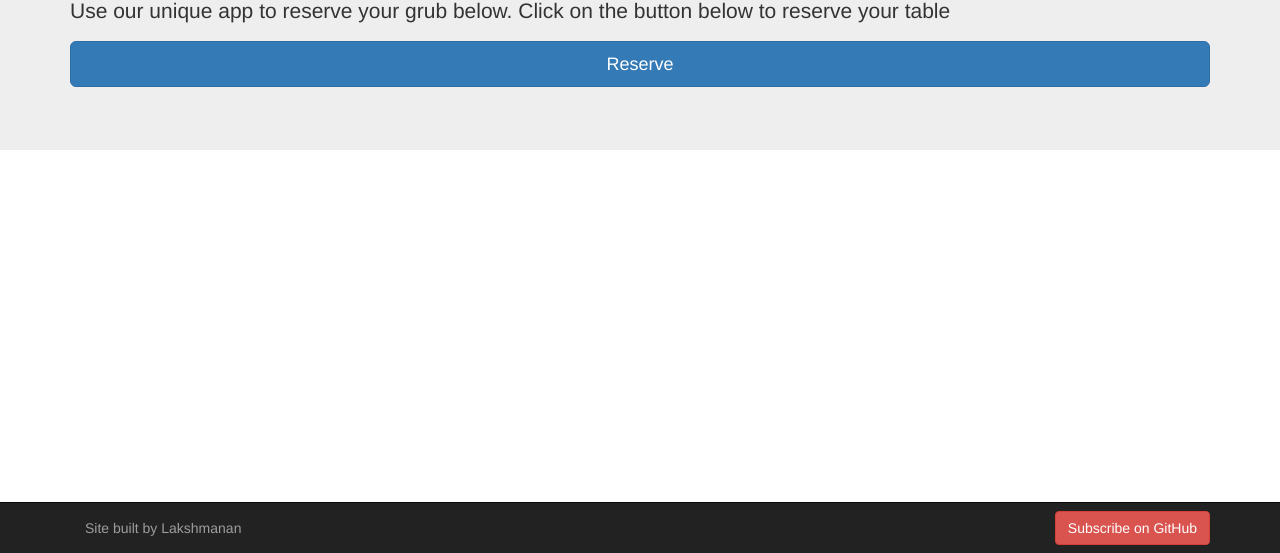
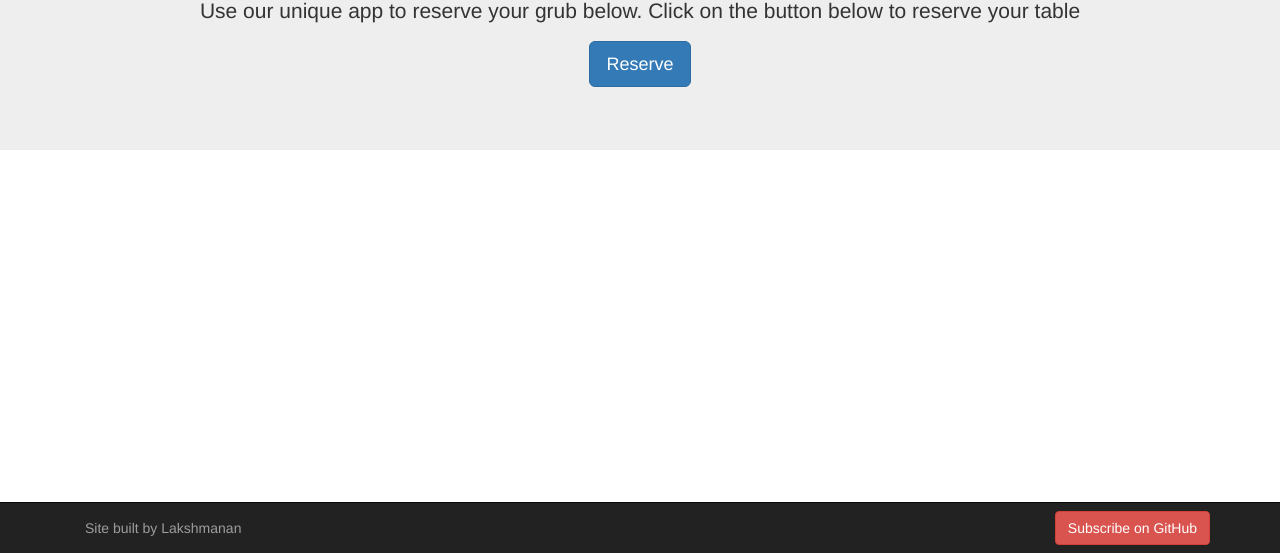
Before and after one commit to lakshmanvvs/bootstrap101, a plain HTML site: page index.html in a window 1280 px wide. Shown: the part 247-800 px from the top of the page. Drawn offline with nearby package versions, Linux system fonts and the light colour scheme.

Commit message:
centered button in jumbotron

```diff
--- a/index.html
+++ b/index.html
@@ -33,9 +33,9 @@
         <div class="jumbotron">
             <div class="container">
             <h1>Reserve your Grub!</h1>
-            <p>Use our unique app to reserve your grub below. Click on the button below to reserve your table</p>
+            <p class="text-center">Use our unique app to reserve your grub below. Click on the button below to reserve your table</p>
 
-                <p><a class="btn btn-primary btn-lg btn-block" href="#" role="button">Reserve</a> </p>
+                <p class="text-center"><a class="btn btn-primary btn-lg" href="#" role="button">Reserve</a> </p>
 
              </div>
 
```
